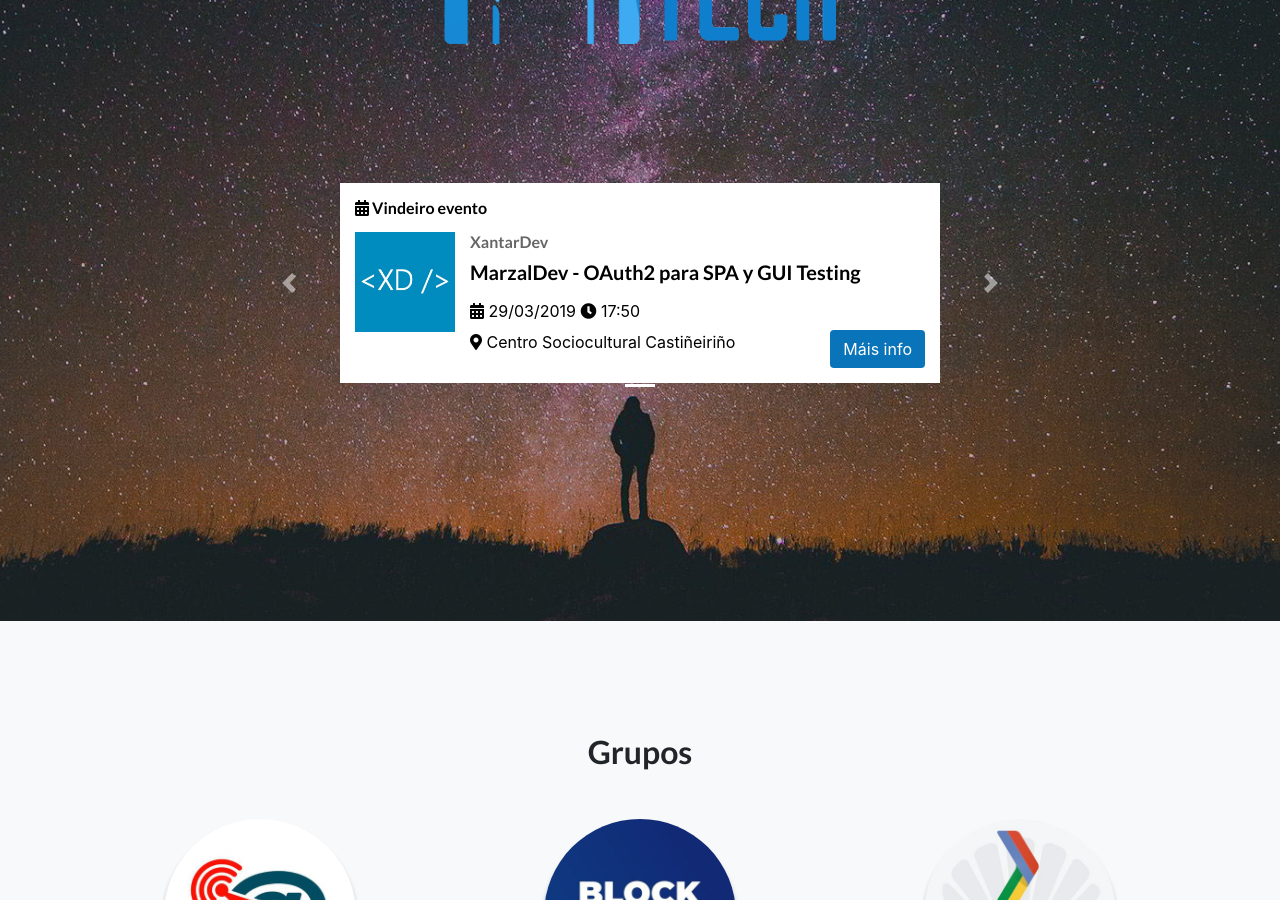
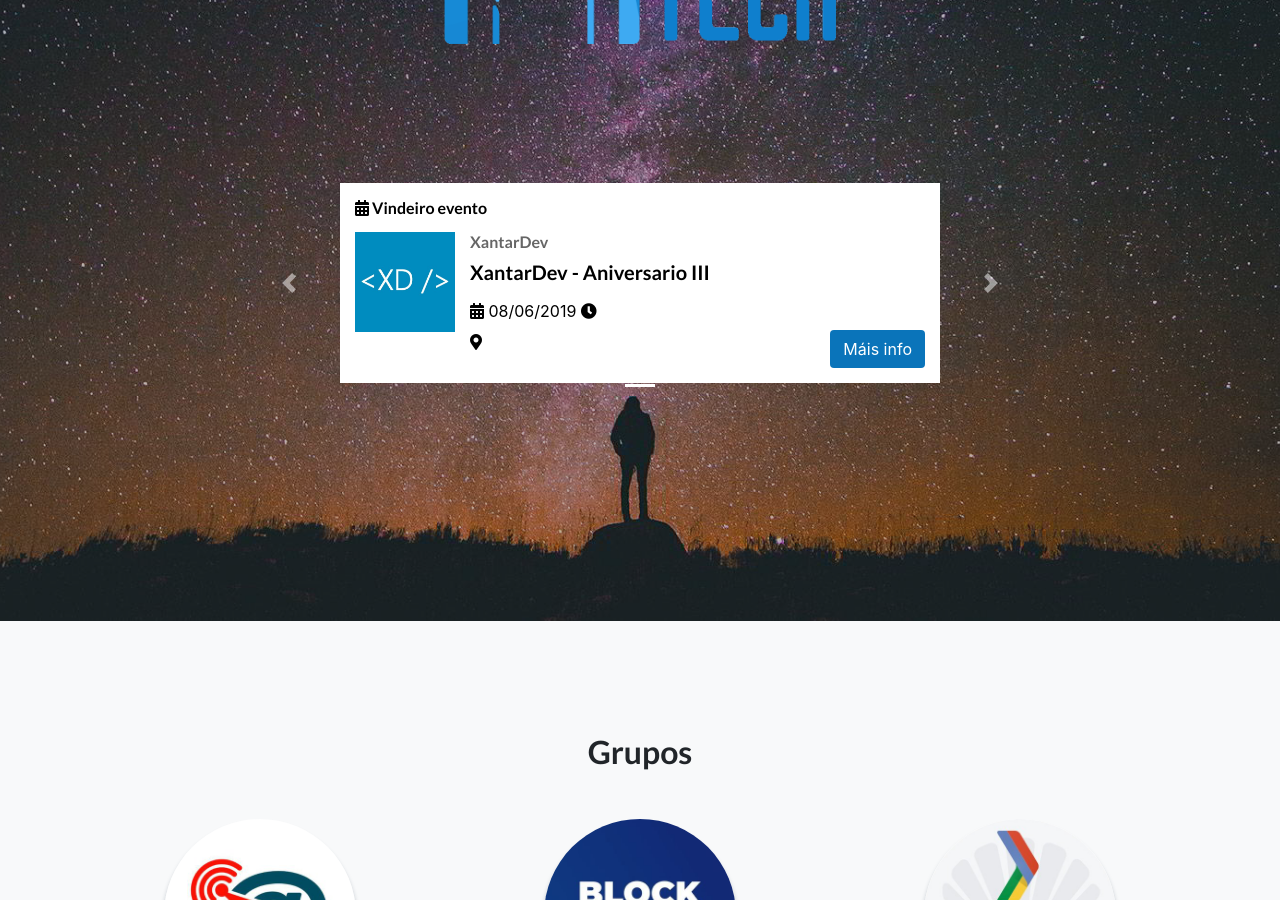
Before and after one commit to compostelatech/compostelatech.github.io, a Jekyll site: the page built from index.html, in a window 1280 px wide and 900 px high, scrolled down 357 px. Built offline with Jekyll 4.4.1, drawn with Linux system fonts in a browser that asks for light colours; the list of posts is cut into pages by our own code; comment, search, counter and statistics services are not loaded.

Commit message:
new event: xantar dev aniversario iii

```diff
--- a/_data/eventos.yml
+++ b/_data/eventos.yml
@@ -1,11 +1,11 @@
 - grupo: XantarDev
   logo: g_logo_xantardev.jpg
-  fecha: 2019-03-29
-  hora: "17:50"
-  titulo: MarzalDev - OAuth2 para SPA y GUI Testing
-  lugar: Centro Sociocultural Castiñeiriño
-  url_lugar: https://goo.gl/maps/C2yeffpahjt
-  mas_info: https://www.meetup.com/es-ES/XantarDev/events/259322750/
+  fecha: 2019-06-08
+  hora:
+  titulo: XantarDev - Aniversario III
+  lugar:
+  url_lugar:
+  mas_info: https://www.meetup.com/XantarDev/
 
 
 # EJEMPLOS de eventos por cada grupo:
```
